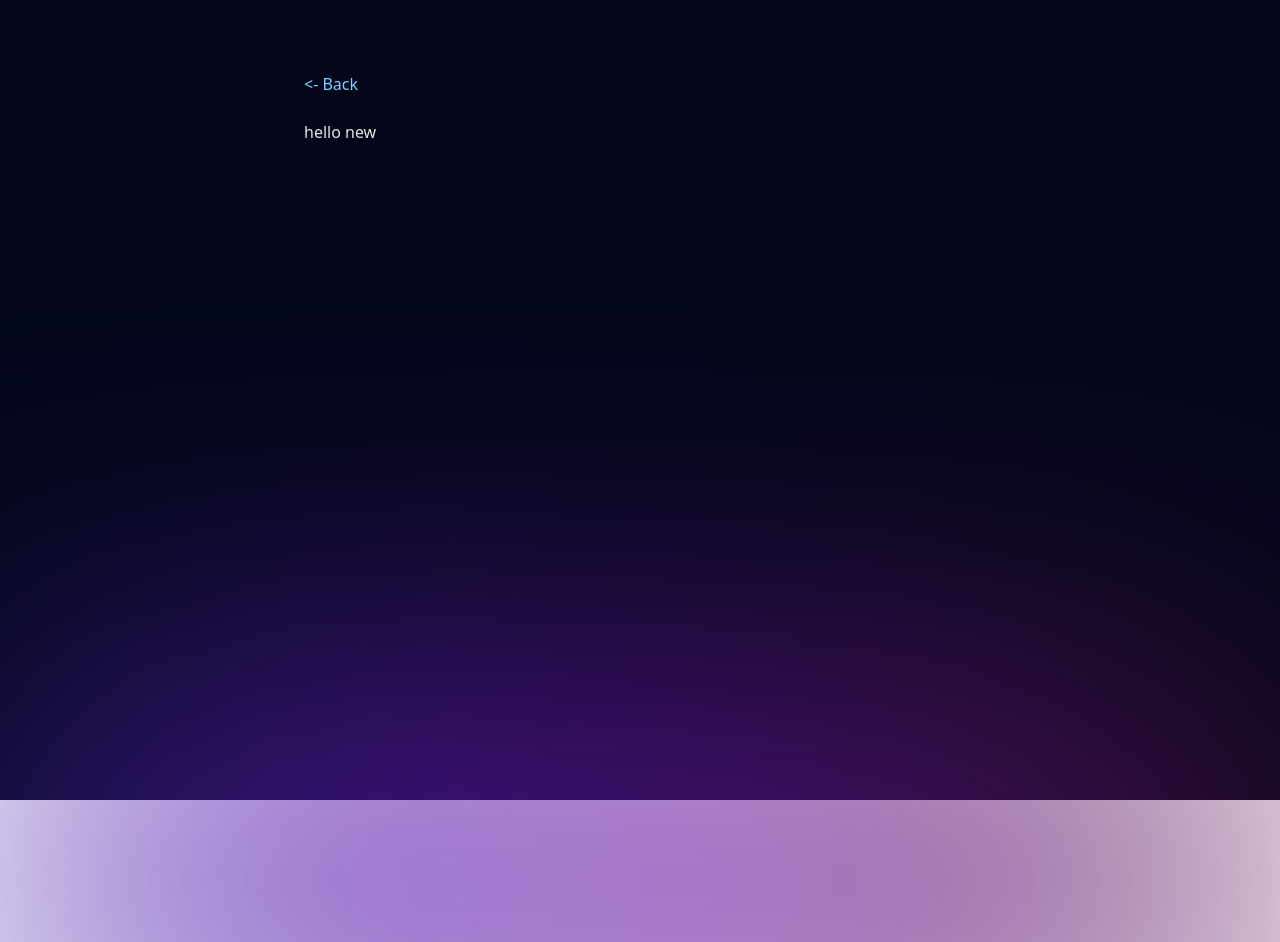
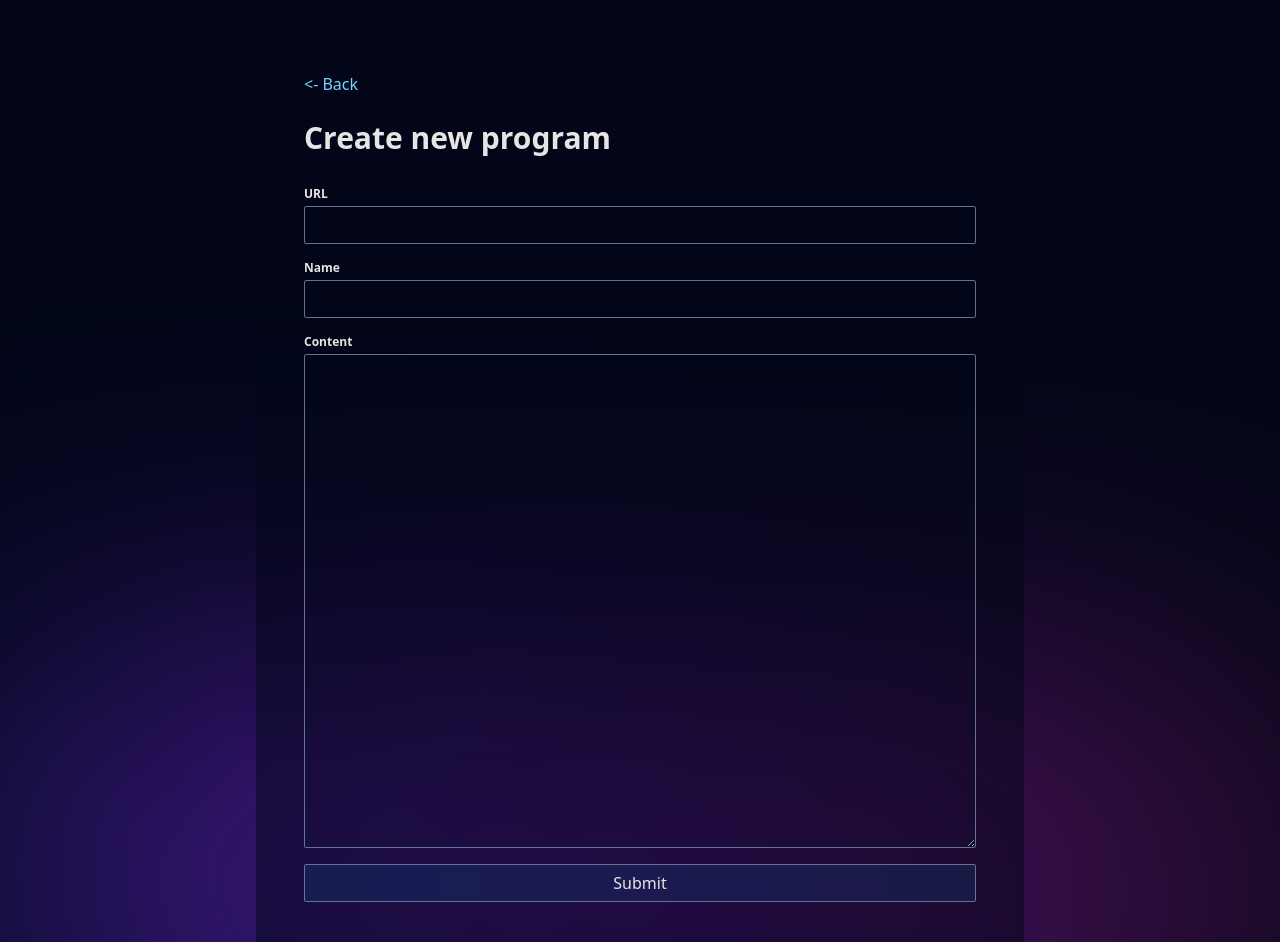
Before and after one commit to astro-league-tracker/astro-league-tracker.github.io, a Nuxt app: page /admin/programs/new in a window 1280 px wide. Before the commit the page ends 800 px from the top, so only its background shows below. Built offline with nearby package versions, Linux system fonts and the light colour scheme.

Commit message:
create endpoint for adding programs

```diff
--- /dev/null
+++ b/src/pages/admin/programs/new.vue
@@ -0,0 +1,59 @@
+<script setup lang="ts">
+const router = useRouter();
+const isSubmitting = ref(false);
+
+const handleSubmit = async (e: Event) => {
+    isSubmitting.value = true;
+
+    const formData = Object.fromEntries(
+        new FormData(e.target as HTMLFormElement),
+    );
+
+    try {
+        await $fetch("/api/programs", {
+            method: "post",
+            body: formData,
+        });
+        router.push("/admin/programs");
+    } catch (error) {
+        isSubmitting.value = false;
+    }
+};
+</script>
+
+<template>
+    <form @submit.prevent="handleSubmit" class="flex w-full flex-col gap-4">
+        <h1 class="mb-3.5 text-3xl font-extrabold">Create new program</h1>
+        <label class="flex w-full flex-col gap-1">
+            <div class="text-xs font-bold">URL</div>
+            <input
+                name="url"
+                class="rounded-xs border border-slate-500 px-2 py-1.5 focus:border-slate-300 focus:outline-0"
+                type="text"
+            />
+        </label>
+        <label class="flex w-full flex-col gap-1">
+            <div class="text-xs font-bold">Name</div>
+            <input
+                name="name"
+                class="rounded-xs border border-slate-500 px-2 py-1.5 focus:border-slate-300 focus:outline-0"
+                type="text"
+            />
+        </label>
+        <label class="flex w-full flex-col gap-1">
+            <div class="text-xs font-bold">Content</div>
+            <textarea
+                name="content"
+                rows="20"
+                class="rounded-xs border border-slate-500 px-2 py-1.5 focus:border-slate-300 focus:outline-0"
+            />
+        </label>
+        <button
+            type="submit"
+            class="rounded-xs border border-slate-500 bg-sky-500/10 px-2 py-1.5 hover:cursor-pointer hover:bg-sky-500/30 focus:border-slate-300 focus:outline-0"
+            :disabled="isSubmitting"
+        >
+            {{ isSubmitting ? "Submitting..." : "Submit" }}
+        </button>
+    </form>
+</template>
```
